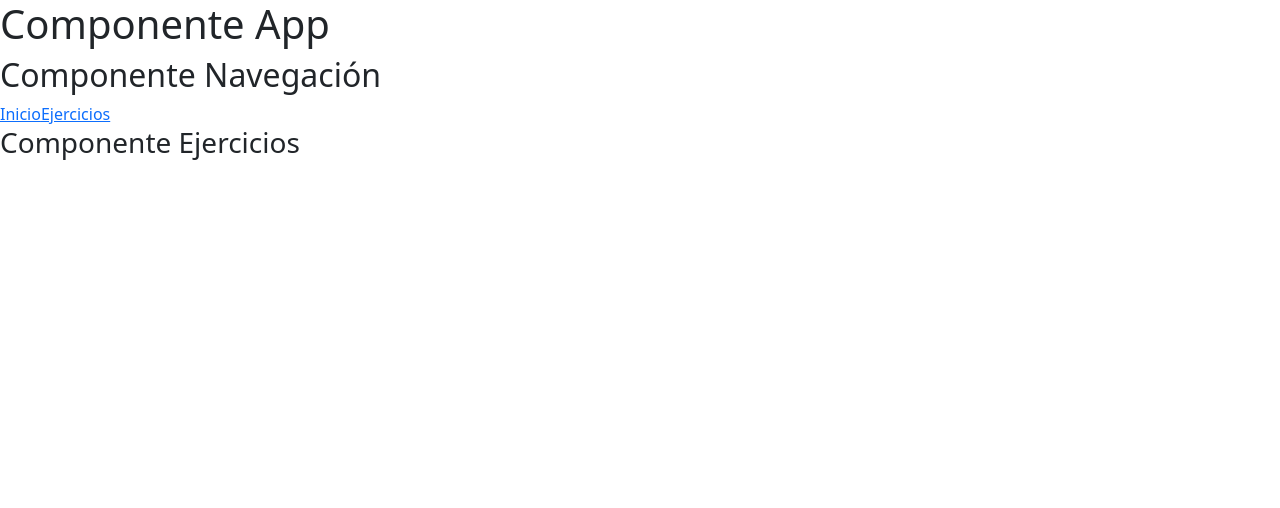
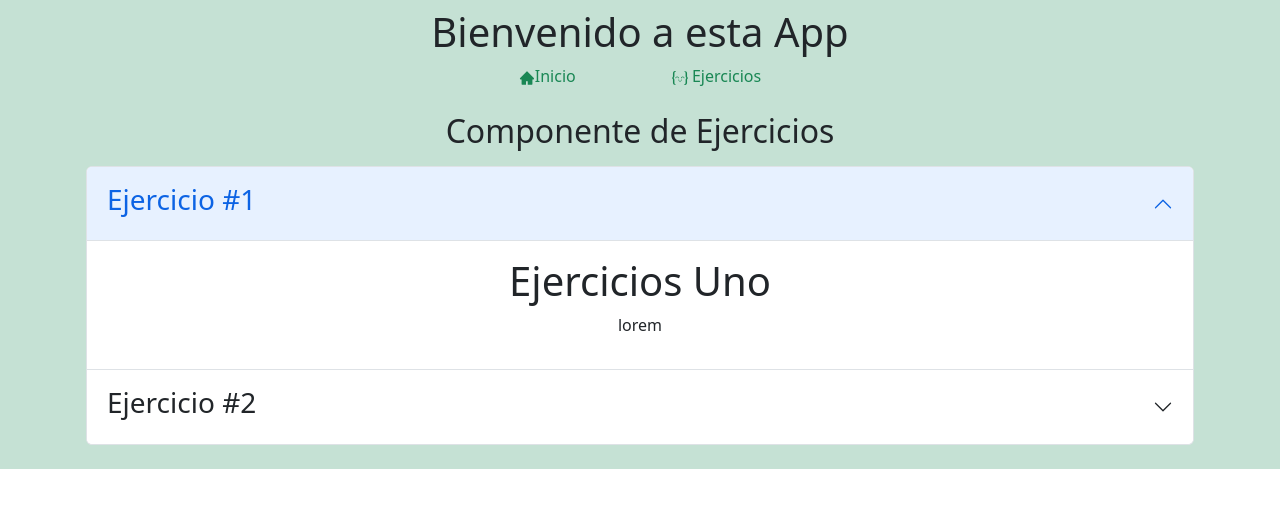
Before and after one commit to cgmontea98/bit09exercises, a React (Vite) app: page /Ejercicios in a window 1280 px wide. Shown: the top 508 px of the page. Built offline with nearby package versions, Linux system fonts and the light colour scheme.

Commit message:
primeros pasos y avances en los ejercicios

```diff
--- a/package.json
+++ b/package.json
@@ -6,7 +6,7 @@
   "type": "module",
   "scripts": {
     "predeploy": "npm run build",
-    "deploy": "gh-pages -d build",
+    "deploy": "gh-pages -d dist",
     "dev": "vite",
     "build": "vite build",
     "preview": "vite preview"
@@ -16,6 +16,7 @@
     "react": "^18.2.0",
     "react-bootstrap": "^2.7.0",
     "react-dom": "^18.2.0",
+    "react-icons": "^4.7.1",
     "react-router-dom": "^6.8.1"
   },
   "devDependencies": {
--- a/src/App.jsx
+++ b/src/App.jsx
@@ -1,12 +1,24 @@
-import "./App.css";
 import "bootstrap/dist/css/bootstrap.min.css";
-import { Nav } from "./components/Nav";
+import { Navegación } from "./components/Navegacion";
+import Container from "react-bootstrap/Container";
+import Row from "react-bootstrap/Row";
+import Col from "react-bootstrap/Col";
 
 function App() {
   return (
     <>
-      <h1>Componente App</h1>
-      <Nav />
+      <Container fluid className="bg-success p-2 bg-opacity-25 text-center">
+        <Row>
+          <Col>
+            <h1>Bienvenido a esta App</h1>
+          </Col>
+        </Row>
+        <Row>
+          <Col>
+            <Navegación />
+          </Col>
+        </Row>
+      </Container>
     </>
   );
 }
--- a/src/components/Ejercicios.jsx
+++ b/src/components/Ejercicios.jsx
@@ -1,5 +1,39 @@
-import React from "react";
+import React, { useState } from "react";
+import Container from "react-bootstrap/Container";
+import Row from "react-bootstrap/Row";
+import Col from "react-bootstrap/Col";
+import Accordion from "react-bootstrap/Accordion";
+import { EjerciciosD } from "./EjerciciosD";
+import { EjerciciosU } from "./EjerciciosU";
 
 export const Ejercicios = () => {
-  return <h3>Componente Ejercicios</h3>;
+  return (
+    <>
+      <Container className="p-3">
+        <Row>
+          <Col className="py-2">
+            <h2>Componente de Ejercicios</h2>
+          </Col>
+        </Row>
+        <Row>
+          <Col>
+            <Accordion defaultActiveKey="0">
+              <Accordion.Item eventKey="0">
+                <Accordion.Header><h3>Ejercicio #1</h3></Accordion.Header>
+                <Accordion.Body>
+                  <EjerciciosU />
+                </Accordion.Body>
+              </Accordion.Item>
+              <Accordion.Item eventKey="1">
+                <Accordion.Header><h3>Ejercicio #2</h3></Accordion.Header>
+                <Accordion.Body>
+                  <EjerciciosD />
+                </Accordion.Body>
+              </Accordion.Item>
+            </Accordion>
+          </Col>
+        </Row>
+      </Container>
+    </>
+  );
 };
--- /dev/null
+++ b/src/components/EjerciciosD.jsx
@@ -0,0 +1,7 @@
+import React from "react";
+
+export const EjerciciosD = () => {
+  return<>
+  <h1>Ejercicios Dos</h1> <p>lorem</p>
+</>;
+};
--- /dev/null
+++ b/src/components/EjerciciosU.jsx
@@ -0,0 +1,9 @@
+import React from "react";
+
+export const EjerciciosU = () => {
+  return (
+    <>
+      <h1>Ejercicios Uno</h1> <p>lorem</p>
+    </>
+  );
+};
--- a/src/components/Inicio.jsx
+++ b/src/components/Inicio.jsx
@@ -1,5 +1,17 @@
 import React from "react";
+import Card from "react-bootstrap/Card";
 
 export const Inicio = () => {
-  return <h2>Componente Incio</h2>;
+  return (
+    <>
+      <div className="my-4 d-flex align-items-center justify-content-center">
+        <Card style={{ width: "18rem" }} className="p-2">
+          <Card.Img variant="top" src="../public/me.jpg" className="rounded" />
+          <Card.Body>
+            <Card.Title>Cristian Montealegre</Card.Title>
+          </Card.Body>
+        </Card>
+      </div>
+    </>
+  );
 };
--- a/src/components/Nav.jsx
+++ /dev/null
@@ -1,20 +0,0 @@
-import React from "react";
-import { BrowserRouter, Routes, Route, Link } from "react-router-dom";
-import { Inicio } from "./Inicio";
-import { Ejercicios } from "./Ejercicios";
-
-export const Nav = () => {
-  return (
-    <BrowserRouter>
-      <h2>Componente Navegación</h2>
-      <nav>
-        <Link to="/Inicio">Inicio</Link>
-        <Link to="/Ejercicios">Ejercicios</Link>
-      </nav>
-      <Routes>
-        <Route path="/Inicio" element={<Inicio />}></Route>
-        <Route path="/Ejercicios" element={<Ejercicios />}></Route>
-      </Routes>
-    </BrowserRouter>
-  );
-};
--- /dev/null
+++ b/src/components/Navegacion.jsx
@@ -0,0 +1,27 @@
+import React from "react";
+import { BrowserRouter, Routes, Route, Link } from "react-router-dom";
+import { Inicio } from "./Inicio";
+import { Ejercicios } from "./Ejercicios";
+import Nav from "react-bootstrap/Nav";
+import { AiFillHome } from "react-icons/ai";
+import { SiExercism } from "react-icons/si";
+
+export const Navegación = () => {
+  return (
+    <BrowserRouter>
+      <nav className="d-flex align-items-center justify-content-center">
+        <Link to="/Inicio" className="nav-link link-success px-5">
+          <AiFillHome />
+          Inicio
+        </Link>
+        <Link className="nav-link link-success px-5" to="/Ejercicios">
+          <SiExercism /> Ejercicios
+        </Link>
+      </nav>
+      <Routes>
+        <Route path="/Inicio" element={<Inicio />}></Route>
+        <Route path="/Ejercicios" element={<Ejercicios />}></Route>
+      </Routes>
+    </BrowserRouter>
+  );
+};
```
Also changed, not shown: public/me.jpg (added), src/App.css (deleted), 1 other file (tests, documents, lock files or other folders).
